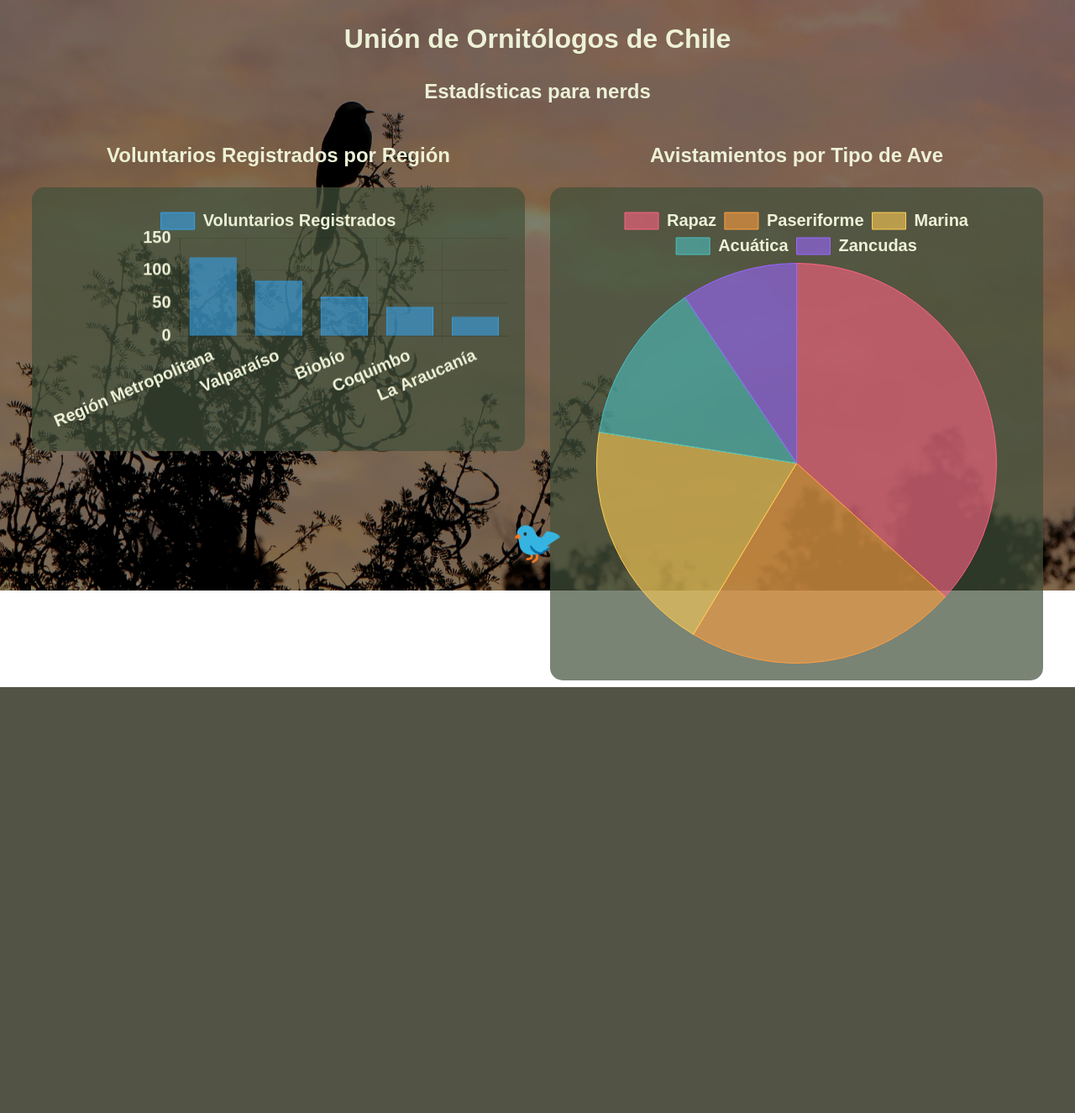
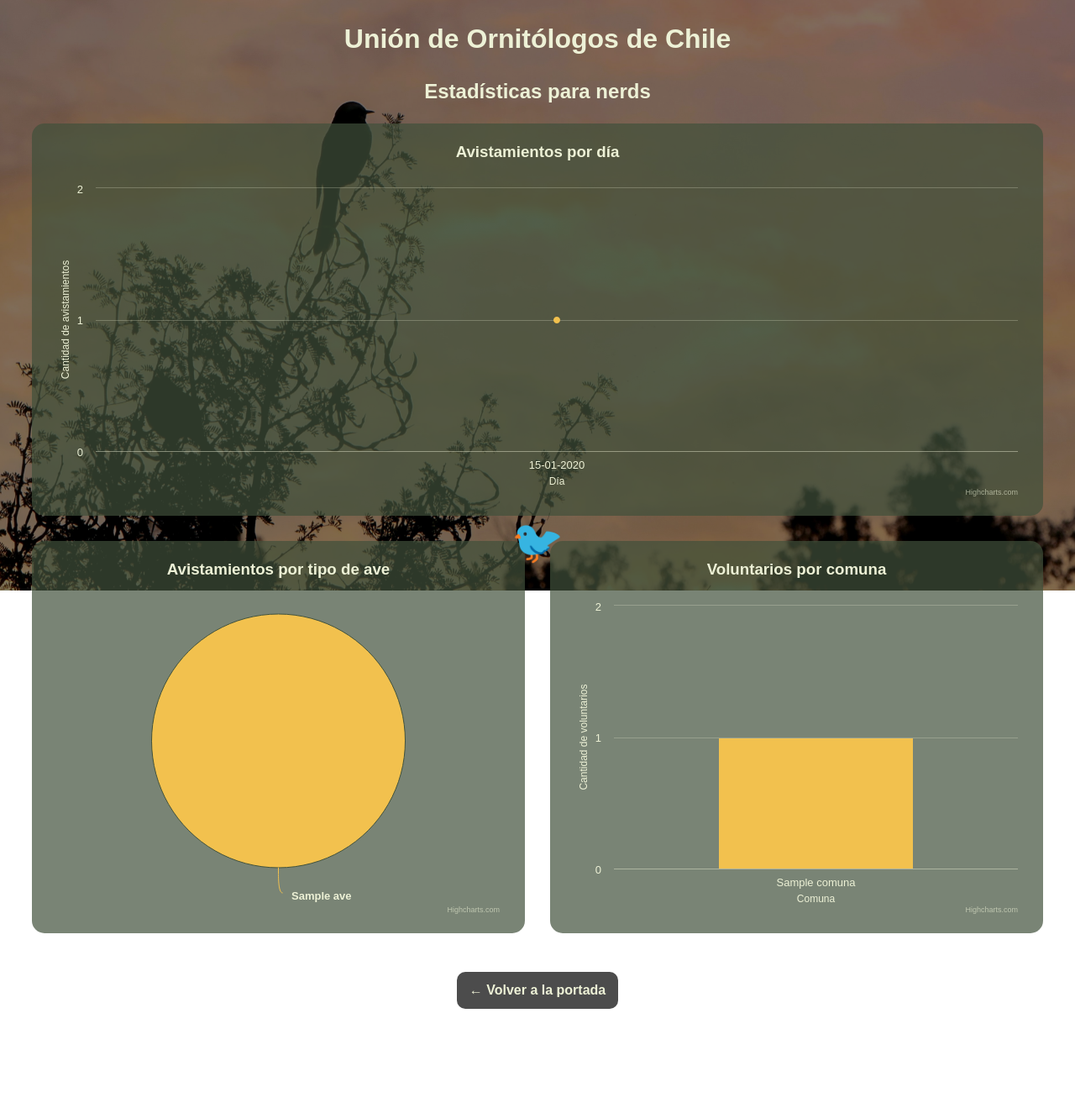
Before and after one commit to levitaet/desarrollo_web_sofia_araya, a Flask app: page /metricas in a window 1280 px wide. Shown: the part 97-1422 px from the top of the page at 84% size. Before the commit the page ends 915 px from the top, so only its background shows below. Run offline with Flask 3, Linux system fonts and the light colour scheme; tables that the repository leaves empty hold one stand-in row (values such as "Sample post"); some libraries are stand-ins or nearby versions; some web fonts are replaced.

Commit message:
feat: generate stats using Highcharts and XHR

```diff
--- a/static/css/metricas.css
+++ b/static/css/metricas.css
@@ -3,17 +3,49 @@ main {
     grid-template-columns: repeat(2, minmax(0, 1fr));
     gap: 30px;
     align-items: start;
-    padding: 0 30px;
+    padding: 0 30px 100px;
 }
 
-.contenedor-grafico {
+.tarjeta-grafico {
     padding: 20px;
     border-radius: 15px;
     background-color: rgba(64, 81, 59, 0.7);
 }
 
+.tarjeta-grafico h3 {
+    margin-top: 0;
+    text-align: center;
+}
+
+.ancho-completo,
+.volver-portada {
+    grid-column: 1 / -1;
+}
+
+.contenedor-grafico {
+    height: 380px;
+}
+
+.mensaje-grafico {
+    margin: 0;
+    padding: 20px;
+    text-align: center;
+}
+.volver-portada {
+    text-align: center;
+}
+
+.volver-portada .boton-enlace {
+    background-color: rgba(0, 0, 0, 0.7);
+}
+
 @media (max-width: 700px) {
     main {
         grid-template-columns: 1fr;
+        padding: 0 10px 100px;
+    }
+
+    .contenedor-grafico {
+        height: 320px;
     }
 }
--- a/static/js/controllers/metricas.js
+++ b/static/js/controllers/metricas.js
@@ -1,49 +1,108 @@
-const dibujarGrafico = (datos, canvasId, tipo, titulo, colores) => {
-    const ctx = document.getElementById(canvasId).getContext('2d');
+const mostrarMensajeGrafico = (idContenedor, mensaje) => {
+    const contenedor = document.getElementById(idContenedor);
+    contenedor.textContent = "";
+    const p = document.createElement("p");
+    p.className = "mensaje-grafico";
+    p.appendChild(document.createTextNode(mensaje));
+    contenedor.appendChild(p);
+};
 
-    const etiquetas = datos.map(d => d.etiqueta);
-    const valores = datos.map(d => d.valor);
+const pedirDatos = (url, idContenedor, dibujar) => {
+    const xhr = new XMLHttpRequest();
+    xhr.open("GET", url, true);
+    xhr.timeout = 5000; // 5 segundos
+    xhr.onload = function () {
+        if (xhr.status === 200) {
+            const datos = JSON.parse(xhr.responseText);
+            if (datos.length === 0) {
+                mostrarMensajeGrafico(idContenedor, "Aún no hay datos para este gráfico.");
+            } else {
+                dibujar(datos);
+            }
+        } else {
+            mostrarMensajeGrafico(idContenedor, "No se pudieron cargar los datos (error " + xhr.status + ").");
+        }
+    };
+    xhr.onerror = function () {
+        mostrarMensajeGrafico(idContenedor, "No se pudo conectar con el servidor.");
+    };
+    xhr.ontimeout = function () {
+        mostrarMensajeGrafico(idContenedor, "El servidor tardó demasiado en responder.");
+    };
+    xhr.send();
+};
 
-    new Chart(ctx, {
-        type: tipo,
-        data: {
-            labels: etiquetas,
-            datasets: [{
-                label: titulo,
-                data: valores,
-                backgroundColor: colores,
-                borderColor: colores.map(color => color.replace("0.6", "1")),
-                borderWidth: 1
-            }]
-        },
-        options: {
-            responsive: true,
-            scales: tipo === 'bar' ? {
-                y: {
-                    beginAtZero: true
-                }
-            } : {}
-        }
+const dibujarPorDia = (datos) => {
+    Highcharts.chart("grafico-dia", {
+        chart: { type: "line" },
+        title: { text: null },
+        xAxis: { type: "category", title: { text: "Día" } },
+        yAxis: { title: { text: "Cantidad de avistamientos" }, allowDecimals: false, min: 0 },
+        legend: { enabled: false },
+        series: [{ name: "Avistamientos", data: datos }]
     });
 };
 
-document.addEventListener("DOMContentLoaded", () => {
-    const estilosBody = getComputedStyle(document.body);
-    Chart.defaults.font.family = estilosBody.fontFamily;
-    Chart.defaults.font.weight = "700";
-    Chart.defaults.font.size = "20"
-    Chart.defaults.color = estilosBody.color;
+const dibujarPorAve = (datos) => {
+    Highcharts.chart("grafico-ave", {
+        chart: { type: "pie" },
+        title: { text: null },
+        tooltip: { pointFormat: "{series.name}: <b>{point.y}</b> ({point.percentage:.1f}%)" },
+        series: [{ name: "Avistamientos", data: datos }]
+    });
+};
 
-    const coloresVoluntarios = metricasVoluntarios.map(() => 'rgba(54, 162, 235, 0.6)');
-    dibujarGrafico(metricasVoluntarios, "grafico-voluntarios", "bar", "Voluntarios Registrados", coloresVoluntarios);
+const dibujarPorComuna = (datos) => {
+    Highcharts.chart("grafico-comuna", {
+        chart: { type: "column" },
+        title: { text: null },
+        xAxis: { type: "category", title: { text: "Comuna" } },
+        yAxis: { title: { text: "Cantidad de voluntarios" }, allowDecimals: false, min: 0 },
+        legend: { enabled: false },
+        series: [{ name: "Voluntarios", data: datos }]
+    });
+};
 
-    const coloresAvistamientos = [
-        'rgba(255, 99, 132, 0.6)',
-        'rgba(255, 159, 64, 0.6)',
-        'rgba(255, 205, 86, 0.6)',
-        'rgba(75, 192, 192, 0.6)',
-        'rgba(153, 102, 255, 0.6)'
-    ];
-    dibujarGrafico(metricasAvistamientos, "grafico-avistamientos", "pie", "Cantidad de Avistamientos", coloresAvistamientos);
+const aplicarTema = () => {
+    const estilos = getComputedStyle(document.body);
+    const colorTexto = estilos.color;
+    const colorLineas = "rgba(237, 241, 214, 0.25)";
+    Highcharts.setOptions({
+        colors: ["#f2c14e", "#9dc08b", "#f78154", "#5fb3b3", "#e9d8a6",
+                 "#b388eb", "#4d9de0", "#e86a92", "#c2e812", "#ff9f1c"],
+        chart: { backgroundColor: "transparent", style: { fontFamily: estilos.fontFamily } },
+        xAxis: {
+            lineColor: colorLineas,
+            tickColor: colorLineas,
+            labels: { style: { color: colorTexto, fontSize: "13px" } },
+            title: { style: { color: colorTexto } }
+        },
+        yAxis: {
+            gridLineColor: colorLineas,
+            labels: { style: { color: colorTexto, fontSize: "13px" } },
+            title: { style: { color: colorTexto } }
+        },
+        tooltip: { backgroundColor: "rgba(0, 0, 0, 0.85)", style: { color: colorTexto } },
+        plotOptions: {
+            pie: {
+                borderColor: "rgb(64, 81, 59)",
+                dataLabels: { color: colorTexto, style: { textOutline: "none", fontSize: "13px" } }
+            },
+            column: { borderWidth: 0 }
+        },
+        credits: { style: { color: "rgba(237, 241, 214, 0.6)" } }
+    });
+};
 
+window.addEventListener("DOMContentLoaded", function () {
+    if (typeof Highcharts === "undefined") {
+        ["grafico-dia", "grafico-ave", "grafico-comuna"].forEach((id) => {
+            mostrarMensajeGrafico(id, "No se pudo cargar la biblioteca de gráficos (Highcharts).");
+        });
+        return;
+    }
+    aplicarTema();
+    pedirDatos("/datos-avistamientos-dia", "grafico-dia", dibujarPorDia);
+    pedirDatos("/datos-avistamientos-ave", "grafico-ave", dibujarPorAve);
+    pedirDatos("/datos-voluntarios-comuna", "grafico-comuna", dibujarPorComuna);
 });
--- a/static/js/data/metricas-data.js
+++ /dev/null
@@ -1,16 +0,0 @@
-// Datos falsos (mock) para mostrar en los gráficos
-const metricasVoluntarios = [
-    { etiqueta: "Región Metropolitana", valor: 120 },
-    { etiqueta: "Valparaíso", valor: 85 },
-    { etiqueta: "Biobío", valor: 60 },
-    { etiqueta: "Coquimbo", valor: 45 },
-    { etiqueta: "La Araucanía", valor: 30 }
-];
-
-const metricasAvistamientos = [
-    { etiqueta: "Rapaz", valor: 350 },
-    { etiqueta: "Paseriforme", valor: 210 },
-    { etiqueta: "Marina", valor: 180 },
-    { etiqueta: "Acuática", valor: 125 },
-    { etiqueta: "Zancudas", valor: 90 }
-];
--- a/templates/metricas.html
+++ b/templates/metricas.html
@@ -3,31 +3,35 @@
 {% block title %}Estadísticas para nerds - Avistamientos de Aves 🐦{% endblock %}
 
 {% block css %}
-  <link rel="stylesheet" type="text/css" href="{{ url_for('static', filename='css/metricas.css') }}">
-  <script src="https://cdn.jsdelivr.net/npm/chart.js"></script>
+<link rel="stylesheet" type="text/css" href="{{ url_for('static', filename='css/metricas.css') }}">
 {% endblock %}
 
 {% block header_title %}
-    <h2>Estadísticas para nerds</h2>
+<h2>Estadísticas para nerds</h2>
 {% endblock %}
 
 {% block content %}
-        <section>
-            <h2>Voluntarios Registrados por Región</h2>
-            <div class="contenedor-grafico">
-                <canvas id="grafico-voluntarios"></canvas>
-            </div>
-        </section>
+<section class="tarjeta-grafico ancho-completo">
+    <h3>Avistamientos por día</h3>
+    <div id="grafico-dia" class="contenedor-grafico"></div>
+</section>
 
-        <section>
-            <h2>Avistamientos por Tipo de Ave</h2>
-            <div class="contenedor-grafico">
-                <canvas id="grafico-avistamientos"></canvas>
-            </div>
-        </section>
+<section class="tarjeta-grafico">
+    <h3>Avistamientos por tipo de ave</h3>
+    <div id="grafico-ave" class="contenedor-grafico"></div>
+</section>
+
+<section class="tarjeta-grafico">
+    <h3>Voluntarios por comuna</h3>
+    <div id="grafico-comuna" class="contenedor-grafico"></div>
+</section>
+
+<p class="volver-portada">
+    <a href="{{ url_for('index') }}" class="boton-enlace">&larr; Volver a la portada</a>
+</p>
 {% endblock %}
 
 {% block javascript %}
-    <script src="{{ url_for('static', filename='js/data/metricas-data.js') }}"></script>
-    <script src="{{ url_for('static', filename='js/controllers/metricas.js') }}"></script>
+<script src="https://code.highcharts.com/12.6.2/highcharts.js"></script>
+<script src="{{ url_for('static', filename='js/controllers/metricas.js') }}"></script>
 {% endblock %}
```
